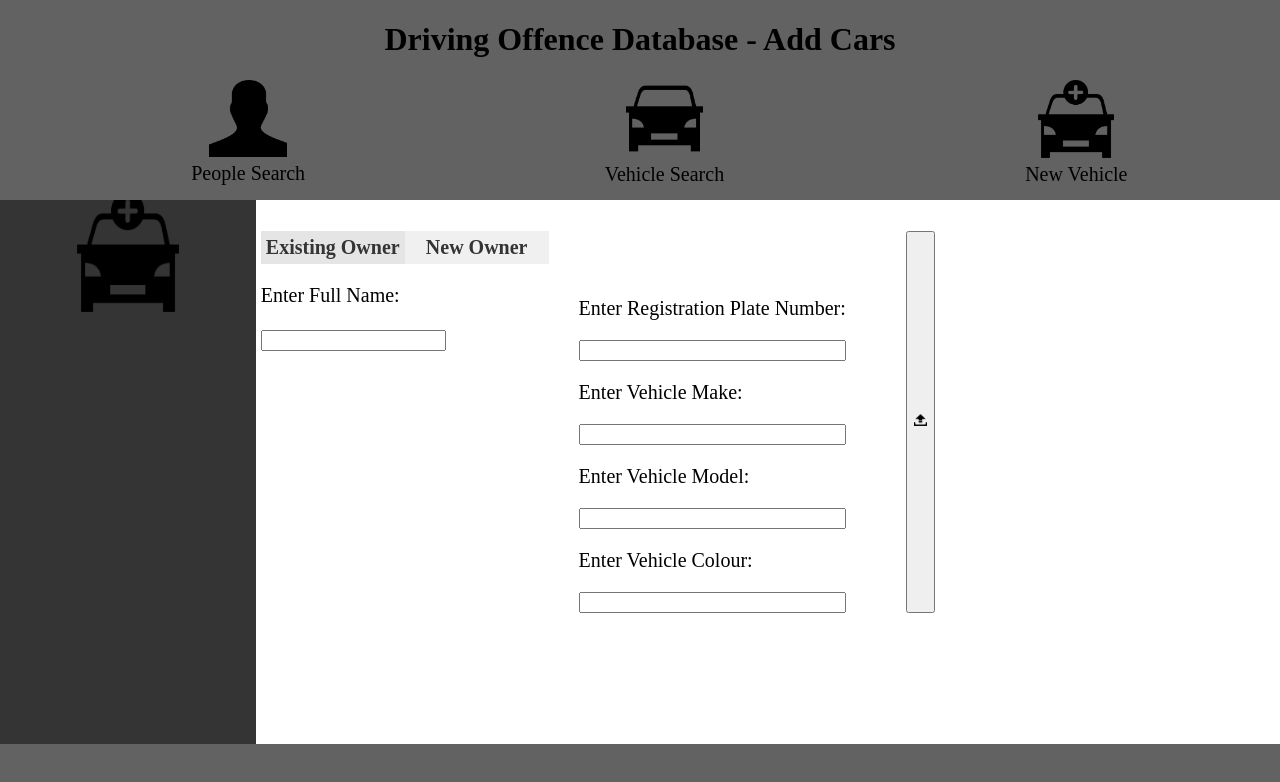
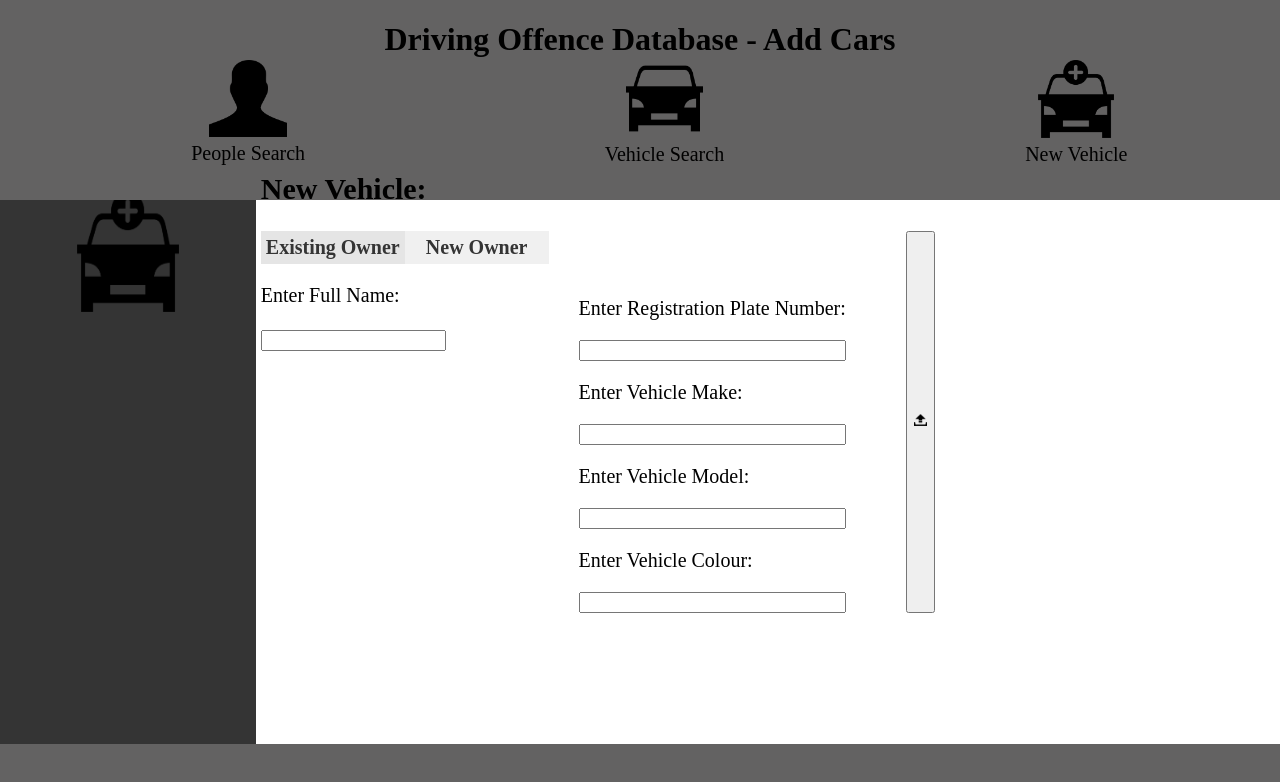
Before and after one commit to Ravinder-Sanghera/Ravinder-Sanghera.github.io, a plain HTML site: page NewCars.html in a window 1280 px wide. Drawn offline with Linux system fonts and the light colour scheme; a script that the page names is missing.

Commit message:
fixed links hitbox

```diff
--- a/NewCars.html
+++ b/NewCars.html
@@ -16,7 +16,7 @@
             <h1>Driving Offence Database - Add Cars</h1>
         </header>
 
-        <nav  class="content">
+        <nav  class="content1">
             <ul class="links">
                 <li>
                     <a href="SearchPeople.html" id="people" class="links">
--- a/styles.css
+++ b/styles.css
@@ -5,6 +5,9 @@
 .images-header{
     max-width: 40%; /*sets the size of the images used*/
     max-height: 40%;
+    margin-bottom: 0; /* Remove any bottom margin */
+    position: relative;
+    top: -20px; /* Adjust as needed to move images up */
 }
 
 .images-sidebar{
@@ -13,11 +16,14 @@
 }
 
 .image-label {
-    display: block;
+    display: block; /*place the label below the image*/
+    margin-bottom: 0; /* Remove any bottom margin */
+    position: relative;
+    top: -20px; /* Adjust as needed to move images up */
 }
 
 nav ul {
-    list-style-type: none; /* Remove bullet points for navigation links */
+    list-style-type: none; /*Remove bullet points for navigation links*/
   }
 
 .Header {
@@ -37,6 +43,7 @@ nav ul {
     justify-content: space-evenly; /*list elements are spread out to use the whole page width*/
     color: black; /*sets text colour for navigation links*/
     text-decoration: none; /*Removes underlining from links*/
+    padding-bottom: 0%;
 }
 
 .sidebar{
@@ -69,6 +76,14 @@ main{
 }
 
 .content{
+    font-size: 125%;
+    z-index: 3;
+    padding-top: 0%;
+}
+.content p{
+    padding-top: 0%;
+}
+.content1{
     font-size: 125%;
 }
 
```
Also changed, not shown: SearchCars.html (+1 -1 lines), SearchPeople.html (+1 -1 lines).
